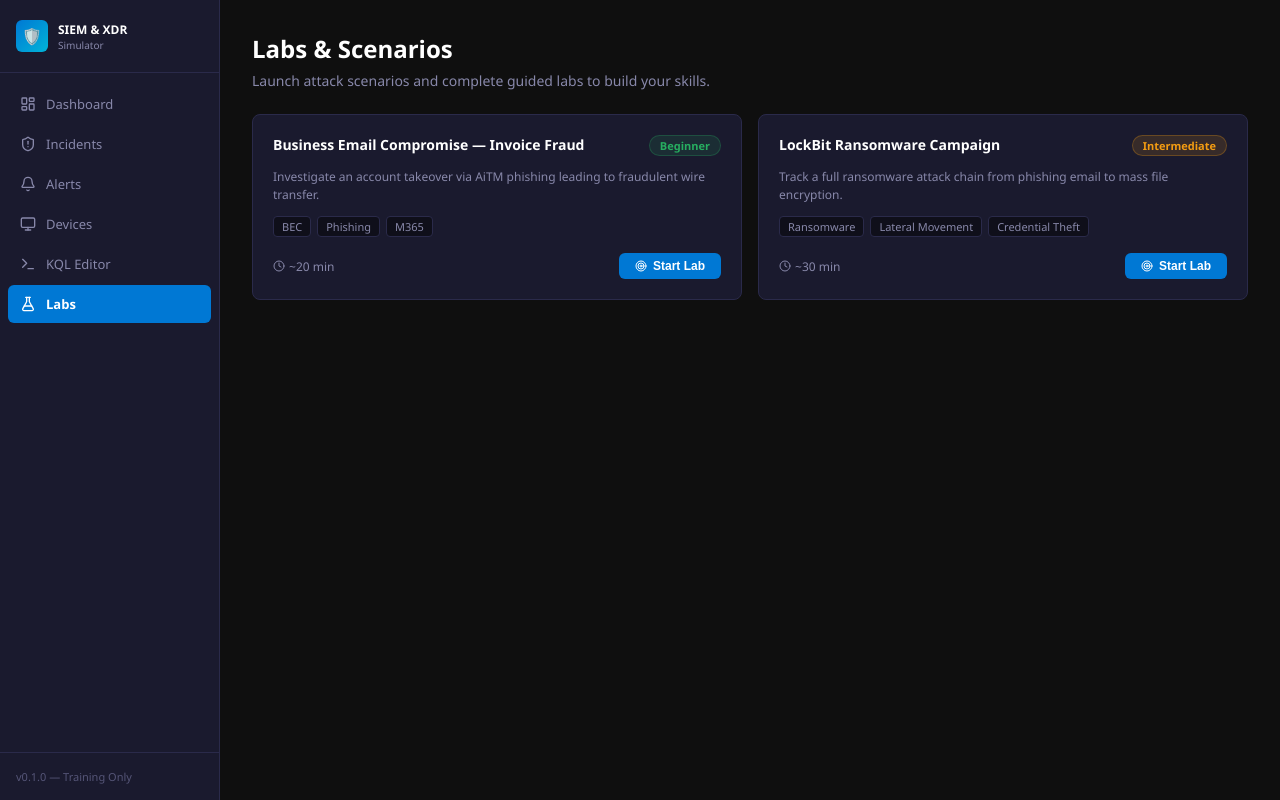
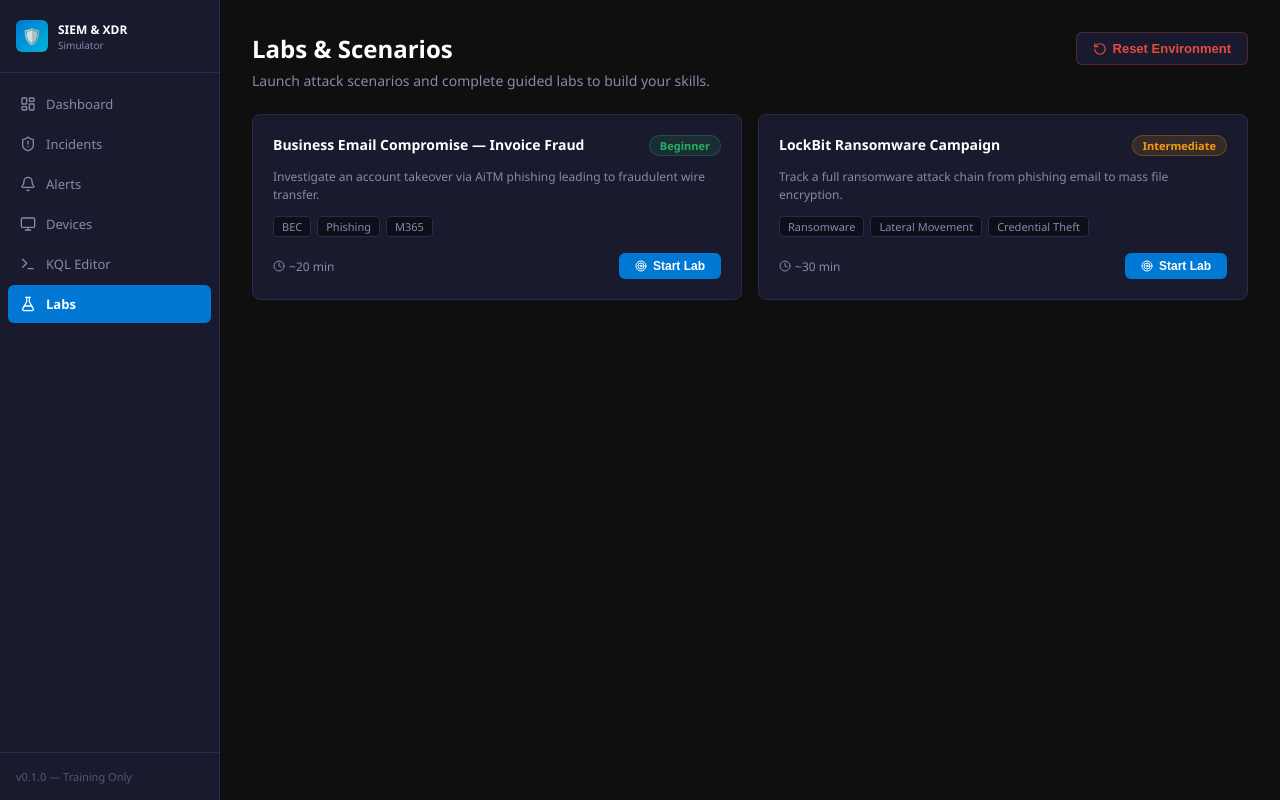
Before and after one commit to cmitchellm4/Microsoft-siem-xdr-simulator, a React app in the folder frontend/: page /labs in a window 1280 px wide. Built offline with nearby package versions, Linux system fonts and the light colour scheme; the HTML template or start-up script is replaced by a standard one.

Commit message:
feat: reset environment button clears all incidents and alerts

```diff
--- a/frontend/src/pages/Labs.tsx
+++ b/frontend/src/pages/Labs.tsx
@@ -1,5 +1,5 @@
 import { useState } from 'react'
-import { FlaskConical, Clock, Target, CheckCircle, Loader } from 'lucide-react'
+import { Clock, Target, CheckCircle, Loader, RotateCcw } from 'lucide-react'
 
 const scenarios = [
   {
@@ -31,6 +31,7 @@ export default function Labs() {
   const [loading, setLoading] = useState<string | null>(null)
   const [started, setStarted] = useState<Record<string, any>>({})
   const [error, setError] = useState<string | null>(null)
+  const [resetSuccess, setResetSuccess] = useState(false)
 
   const handleStart = async (scenarioId: string) => {
     setLoading(scenarioId)
@@ -49,16 +50,50 @@ export default function Labs() {
     }
   }
 
+  const handleReset = async () => {
+    try {
+      await fetch('http://127.0.0.1:8000/api/v1/labs/reset', { method: 'POST' })
+      setStarted({})
+      setError(null)
+      setResetSuccess(true)
+      setTimeout(() => setResetSuccess(false), 3000)
+    } catch {
+      setError('Could not connect to backend. Make sure the server is running.')
+    }
+  }
+
   return (
     <div style={{ padding: '32px' }}>
 
-      <div style={{ marginBottom: '24px' }}>
-        <h1 style={{ fontSize: '24px', fontWeight: 700, color: '#ffffff' }}>Labs & Scenarios</h1>
-        <p style={{ color: '#8888aa', marginTop: '6px', fontSize: '14px' }}>
-          Launch attack scenarios and complete guided labs to build your skills.
-        </p>
+      {/* Header */}
+      <div style={{ marginBottom: '24px', display: 'flex', alignItems: 'flex-start', justifyContent: 'space-between' }}>
+        <div>
+          <h1 style={{ fontSize: '24px', fontWeight: 700, color: '#ffffff' }}>Labs & Scenarios</h1>
+          <p style={{ color: '#8888aa', marginTop: '6px', fontSize: '14px' }}>
+            Launch attack scenarios and complete guided labs to build your skills.
+          </p>
+        </div>
+        <button
+          onClick={handleReset}
+          style={{
+            background: '#1a1a2e',
+            color: '#e74c3c',
+            border: '1px solid #e74c3c44',
+            borderRadius: '6px',
+            padding: '8px 16px',
+            fontSize: '13px',
+            fontWeight: 600,
+            cursor: 'pointer',
+            display: 'flex',
+            alignItems: 'center',
+            gap: '6px',
+          }}>
+          <RotateCcw size={14} />
+          Reset Environment
+        </button>
       </div>
 
+      {/* Error */}
       {error && (
         <div style={{
           background: '#e74c3c22',
@@ -73,6 +108,26 @@ export default function Labs() {
         </div>
       )}
 
+      {/* Reset Success */}
+      {resetSuccess && (
+        <div style={{
+          background: '#27ae6022',
+          border: '1px solid #27ae6044',
+          borderRadius: '6px',
+          padding: '12px 16px',
+          fontSize: '13px',
+          color: '#27ae60',
+          marginBottom: '16px',
+          display: 'flex',
+          alignItems: 'center',
+          gap: '8px',
+        }}>
+          <CheckCircle size={14} />
+          Environment reset successfully. All incidents and alerts cleared.
+        </div>
+      )}
+
+      {/* Scenario Cards */}
       <div style={{ display: 'grid', gridTemplateColumns: 'repeat(auto-fill, minmax(340px, 1fr))', gap: '16px' }}>
         {scenarios.map(scenario => {
           const result = started[scenario.id]
@@ -90,6 +145,7 @@ export default function Labs() {
               gap: '12px',
             }}>
 
+              {/* Title & Difficulty */}
               <div style={{ display: 'flex', justifyContent: 'space-between', alignItems: 'flex-start' }}>
                 <h3 style={{ fontSize: '14px', fontWeight: 600, color: '#ffffff', flex: 1, marginRight: '12px' }}>
                   {scenario.name}
@@ -108,10 +164,12 @@ export default function Labs() {
                 </span>
               </div>
 
+              {/* Description */}
               <p style={{ fontSize: '12px', color: '#8888aa', lineHeight: '1.5' }}>
                 {scenario.description}
               </p>
 
+              {/* Tags */}
               <div style={{ display: 'flex', gap: '6px', flexWrap: 'wrap' }}>
                 {scenario.tags.map(tag => (
                   <span key={tag} style={{
@@ -125,6 +183,7 @@ export default function Labs() {
                 ))}
               </div>
 
+              {/* Success Message */}
               {isStarted && (
                 <div style={{
                   background: '#27ae6022',
@@ -142,6 +201,7 @@ export default function Labs() {
                 </div>
               )}
 
+              {/* Footer */}
               <div style={{ display: 'flex', justifyContent: 'space-between', alignItems: 'center', marginTop: '4px' }}>
                 <div style={{ display: 'flex', alignItems: 'center', gap: '4px', fontSize: '12px', color: '#8888aa' }}>
                   <Clock size={12} />
```
Also changed, not shown: 1 other file (tests, documents, lock files or other folders).
